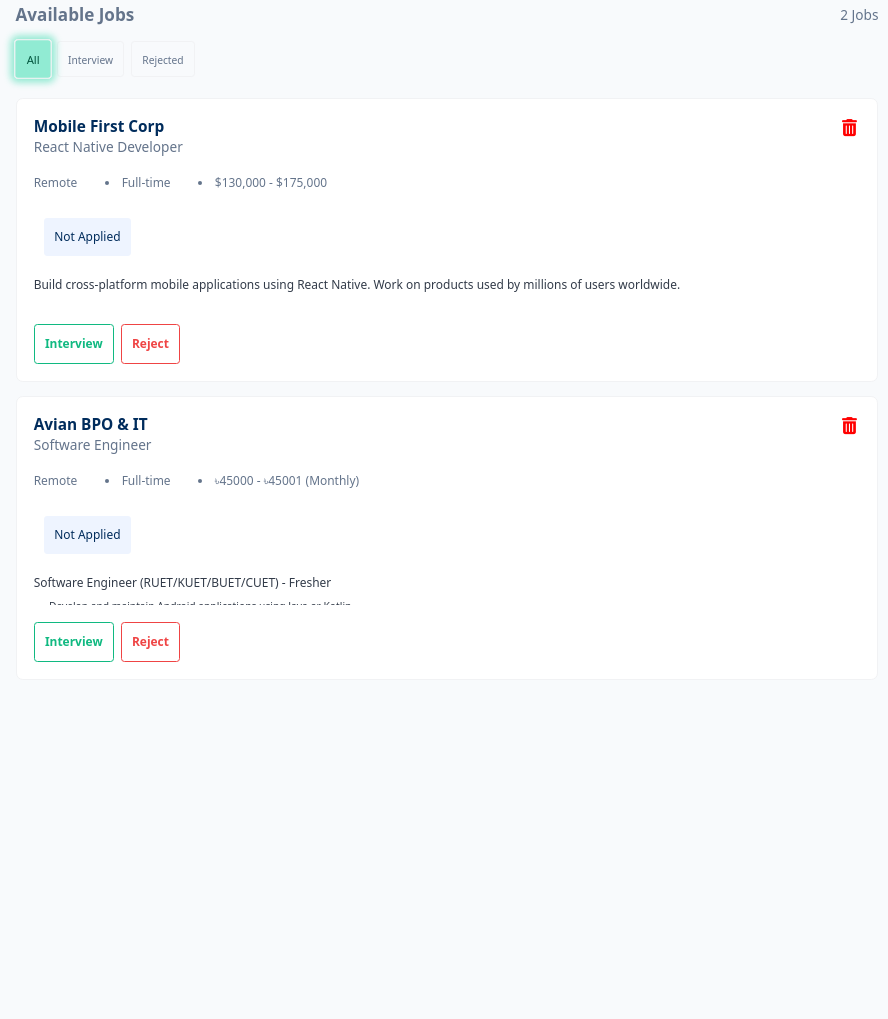
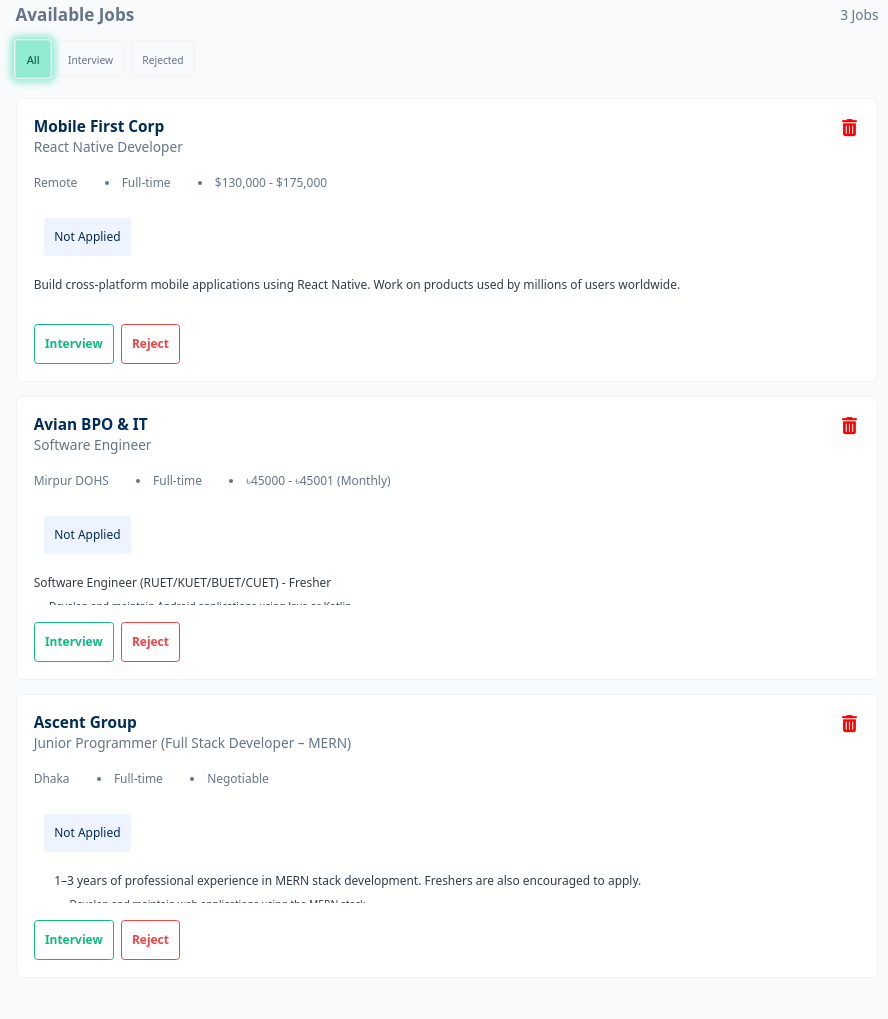
Before and after one commit to Champrime/PH-Assignment-04-Job-Tracker-html_tailwind_js, a website: page index.html in a window 1280 px wide. Shown: the part 238-1257 px from the top of the page, without its empty margins (193-1081 px from the left). Before the commit the page ends 969 px from the top, so only its background shows below. Drawn offline with Linux system fonts and the light colour scheme.

Commit message:
Preparing more cards in html

```diff
--- a/index.html
+++ b/index.html
@@ -77,6 +77,7 @@
                     </div>
                 </div>
             </div>
+
             <div id="job-card-2" class="job-card bg-white flex-col gap-4 border border-(--stroke) rounded-lg">
                 <div class="relative flex-x">
                     <div class="p-5 flex-y gap-5 w-full">
@@ -85,7 +86,7 @@
                             <h5>Software Engineer</h5>
                         </div>
                         <div class="summary flex flex-col md:flex-row gap-8 m-3 md:m-0">
-                            <span class="list-disc md:list-none"><li>Remote</li></span><span class="list-disc"><li>Full-time</li></span><span class="list-disc"><li>৳45000 - ৳45001 (Monthly)</li></span>
+                            <span class="list-disc md:list-none"><li>Mirpur DOHS</li></span><span class="list-disc"><li>Full-time</li></span><span class="list-disc"><li>৳45000 - ৳45001 (Monthly)</li></span>
                         </div>
                         <div>
                             <p class="not-applied bg-(--area-bg) text-(--black) font-medium m-3 p-3 rounded-sm w-fit">Not Applied</p>
@@ -117,6 +118,47 @@
                 </div>
             </div>
 
+            <div id="job-card-3" class="job-card bg-white flex-col gap-4 border border-(--stroke) rounded-lg">
+                <div class="relative flex-x">
+                    <div class="p-5 flex-y gap-5 w-full">
+                        <div class="ad-h">
+                            <h4>Ascent Group</h4>
+                            <h5>Junior Programmer (Full Stack Developer – MERN)</h5>
+                        </div>
+                        <div class="summary flex flex-col md:flex-row gap-8 m-3 md:m-0">
+                            <span class="list-disc md:list-none"><li>Dhaka</li></span><span class="list-disc"><li>Full-time</li></span><span class="list-disc"><li>Negotiable</li></span>
+                        </div>
+                        <div>
+                            <p class="not-applied bg-(--area-bg) text-(--black) font-medium m-3 p-3 rounded-sm w-fit">Not Applied</p>
+                            <div class="relative">
+                                <div class="min-h-12 max-h-20">
+                                    <div class="absolute desc">
+                                        <ul class="list-disc px-6"><p>1–3 years of professional experience in MERN stack development. Freshers are also encouraged to apply.</p>
+                                        <ul>
+                                            <li>Develop and maintain web applications using the MERN stack</li>
+                                            <li>Build RESTful APIs and integrate third-party services</li>
+                                            <li>Optimize backend and database performance (MongoDB)</li>
+                                            <li>Create responsive frontend interfaces with <a class="text-[#2F64A3]" href="React.js" target="_blank">React.js</a></li>
+                                            <li>Use AI-assisted coding tools for faster prototyping, debugging, and documentation</li>
+                                            <li>Collaborate with senior developers and team members to meet deadlines</li>
+                                            <li>Write clean, maintainable, and well-documented code</li>
+                                        </ul>
+                                    </div>
+                                </div>
+                            </div>
+                        </div>
+                        <div class="flex gap-2">
+                            <button id="interview-click-2" class="interview-click green-btn text-sm font-semibold p-3 leading-5 transform-gpu border border-(--green) rounded-sm"><span class="text-(--green)">Interview</span></button>
+                            <button id="reject-click-2" class="reject-click reject-btn text-sm font-semibold p-3 leading-5 transform-gpu border border-(--red) rounded-sm"><span class="text-(--red)">Reject</span></button>
+                        </div>
+                    </div>
+
+                    <div class="absolute top-6 right-6">
+                        <button class="del-btn red-btn text-xl fa-solid fa-trash-can"></button>
+                    </div>
+                </div>
+            </div>
+
         </section>
         <section id="interview" class="hidden gap-4"></section>
         <section id="reject" class="hidden gap-4"></section>
```
Also changed, not shown: src/twOutput.css.
